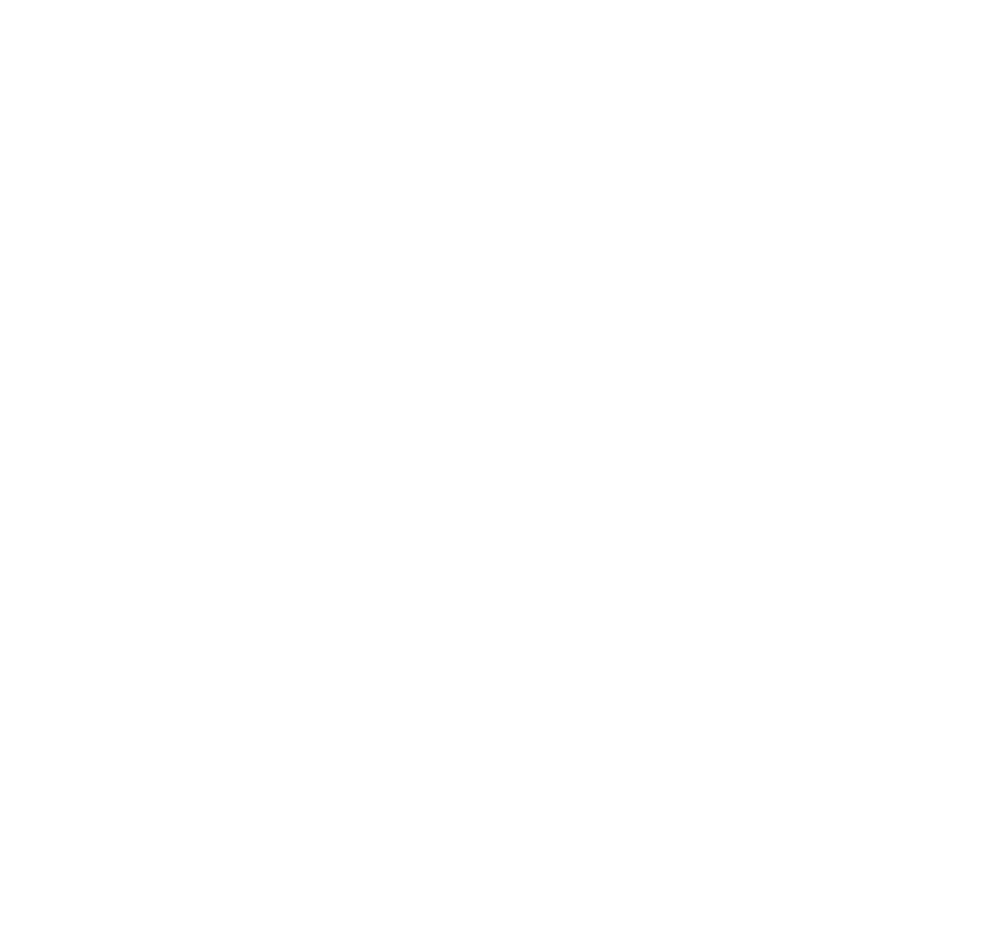
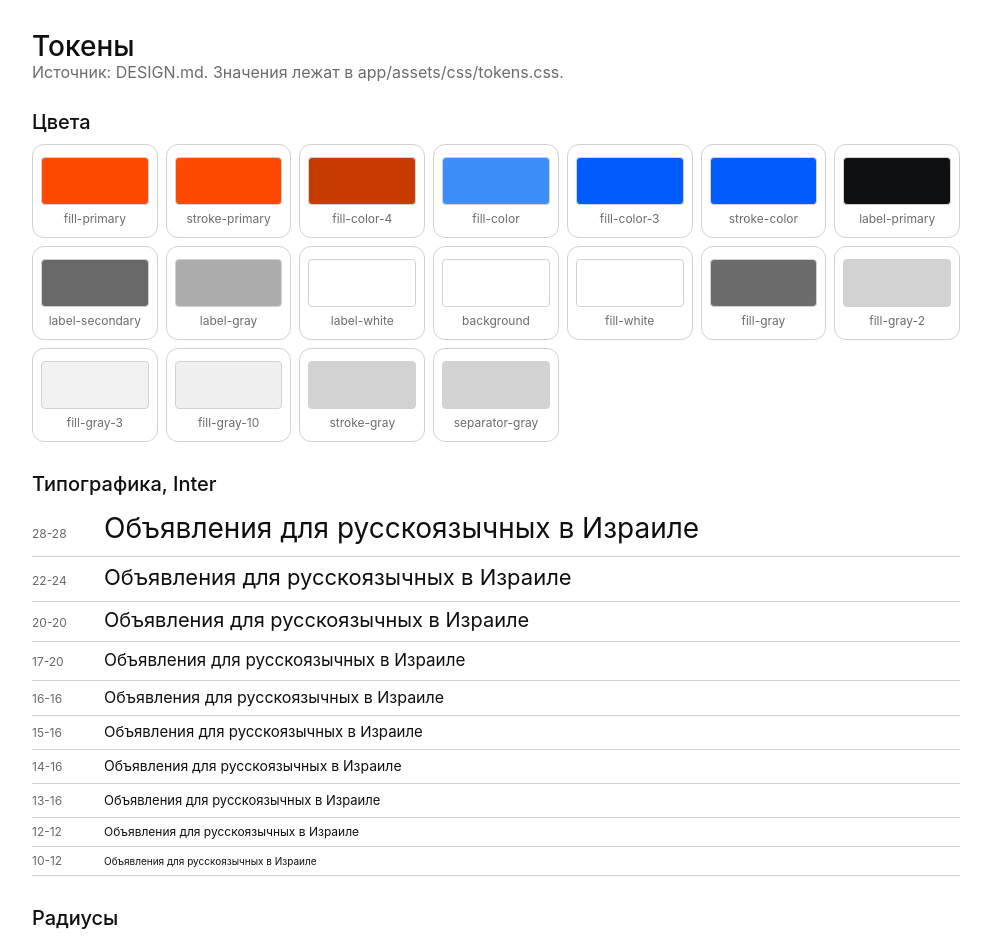
Before and after one commit to kango-com/frontend, a Nuxt app: page /tokens in a window 1280 px wide. Before the commit this address had no page. Shown: the top 939 px of the page, without its empty margins (144-1135 px from the left). Before the commit the page ends 800 px from the top, so only its background shows below. Built offline with nearby package versions, Linux system fonts and the light colour scheme.

Commit message:
docs: add tokens preview page, update icons page and README
Co-Authored-By: Claude Sonnet 5.5 <noreply@anthropic.com>

```diff
--- a/app/pages/icons.vue
+++ b/app/pages/icons.vue
@@ -50,11 +50,10 @@ async function copy(name: string) {
   max-width: 960px;
   margin: 0 auto;
   padding: 32px 16px;
-  font-family: system-ui, sans-serif;
-  color: #6c6c6c;
+  color: var(--color-fill-gray);
 }
-h1 { margin: 0 0 4px; color: #222; }
-h2 { margin: 32px 0 12px; color: #222; font-size: 18px; }
+h1 { margin: 0 0 4px; color: var(--color-label-primary); }
+h2 { margin: 32px 0 12px; color: var(--color-label-primary); font-size: 18px; }
 .hint { margin: 0; }
 .grid {
   display: grid;
@@ -71,13 +70,13 @@ h2 { margin: 32px 0 12px; color: #222; font-size: 18px; }
   gap: 8px;
   width: 100%;
   padding: 16px 8px;
-  border: 1px solid #e5e5e5;
-  border-radius: 8px;
-  background: #fff;
+  border: var(--border-width) solid var(--color-stroke-gray);
+  border-radius: var(--radius-md);
+  background: var(--color-background);
   color: inherit;
   cursor: pointer;
 }
-.cell:hover { border-color: #fd4a00; color: #fd4a00; }
+.cell:hover { border-color: var(--color-stroke-primary); color: var(--color-fill-primary); }
 .icon { flex: none; }
-.label { font-size: 12px; text-align: center; word-break: break-all; }
+.label { font-size: var(--text-12-12); line-height: var(--leading-12-12); text-align: center; word-break: break-all; }
 </style>
--- /dev/null
+++ b/app/pages/tokens.vue
@@ -0,0 +1,58 @@
+<script setup lang="ts">
+useHead({ title: 'Токены - Kango' })
+
+const colors = [
+  'fill-primary', 'stroke-primary', 'fill-color-4', 'fill-color', 'fill-color-3', 'stroke-color',
+  'label-primary', 'label-secondary', 'label-gray', 'label-white',
+  'background', 'fill-white', 'fill-gray', 'fill-gray-2', 'fill-gray-3', 'fill-gray-10',
+  'stroke-gray', 'separator-gray'
+]
+const texts = ['28-28', '22-24', '20-20', '17-20', '16-16', '15-16', '14-16', '13-16', '12-12', '10-12']
+const radii = ['sm', 'md']
+</script>
+
+<template>
+  <main class="page">
+    <h1>Токены</h1>
+    <p class="hint">Источник: DESIGN.md. Значения лежат в app/assets/css/tokens.css.</p>
+
+    <h2>Цвета</h2>
+    <ul class="grid">
+      <li v-for="c in colors" :key="c" class="cell">
+        <span class="swatch" :style="{ background: `var(--color-${c})` }" />
+        <span class="label">{{ c }}</span>
+      </li>
+    </ul>
+
+    <h2>Типографика, Inter</h2>
+    <ul class="list">
+      <li v-for="t in texts" :key="t" :style="{ fontSize: `var(--text-${t})`, lineHeight: `var(--leading-${t})` }">
+        <span class="mono">{{ t }}</span>
+        Объявления для русскоязычных в Израиле
+      </li>
+    </ul>
+
+    <h2>Радиусы</h2>
+    <ul class="grid">
+      <li v-for="r in radii" :key="r" class="cell">
+        <span class="box" :style="{ borderRadius: `var(--radius-${r})` }" />
+        <span class="label">radius-{{ r }}</span>
+      </li>
+    </ul>
+  </main>
+</template>
+
+<style scoped>
+.page { max-width: 960px; margin: 0 auto; padding: 32px var(--spacing-gutter); color: var(--color-fill-gray); }
+h1 { margin: 0 0 4px; color: var(--color-label-primary); font-size: var(--text-28-28); line-height: var(--leading-28-28); font-weight: var(--font-weight-medium); }
+h2 { margin: 32px 0 12px; color: var(--color-label-primary); font-size: var(--text-20-20); line-height: var(--leading-20-20); font-weight: var(--font-weight-medium); }
+.hint { margin: 0; }
+.grid { display: grid; grid-template-columns: repeat(auto-fill, minmax(120px, 1fr)); gap: 8px; padding: 0; margin: 0; list-style: none; }
+.cell { display: flex; flex-direction: column; align-items: center; gap: 8px; padding: 12px 8px; border: var(--border-width) solid var(--color-stroke-gray); border-radius: var(--radius-md); }
+.swatch { width: 100%; height: 48px; border-radius: var(--radius-sm); border: var(--border-width) solid var(--color-stroke-gray); }
+.box { width: 48px; height: 48px; border: var(--border-width-strong) solid var(--color-stroke-primary); }
+.label { font-size: var(--text-12-12); line-height: var(--leading-12-12); text-align: center; word-break: break-all; }
+.list { padding: 0; margin: 0; list-style: none; color: var(--color-label-primary); }
+.list li { display: flex; gap: 16px; align-items: baseline; padding: 8px 0; border-bottom: var(--border-width) solid var(--color-separator-gray); }
+.mono { flex: none; width: 56px; color: var(--color-label-secondary); font-size: var(--text-12-12); }
+</style>
```
Also changed, not shown: 1 other file (tests, documents, lock files or other folders).
